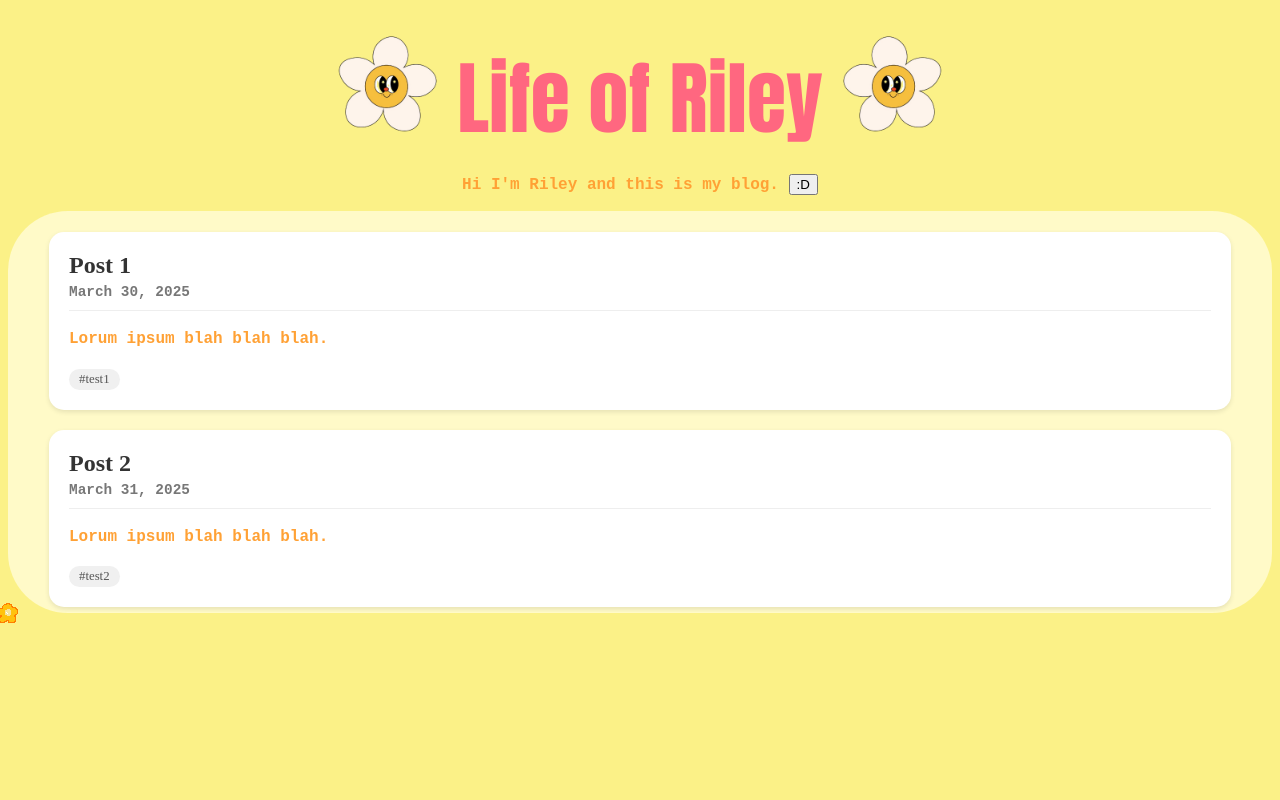
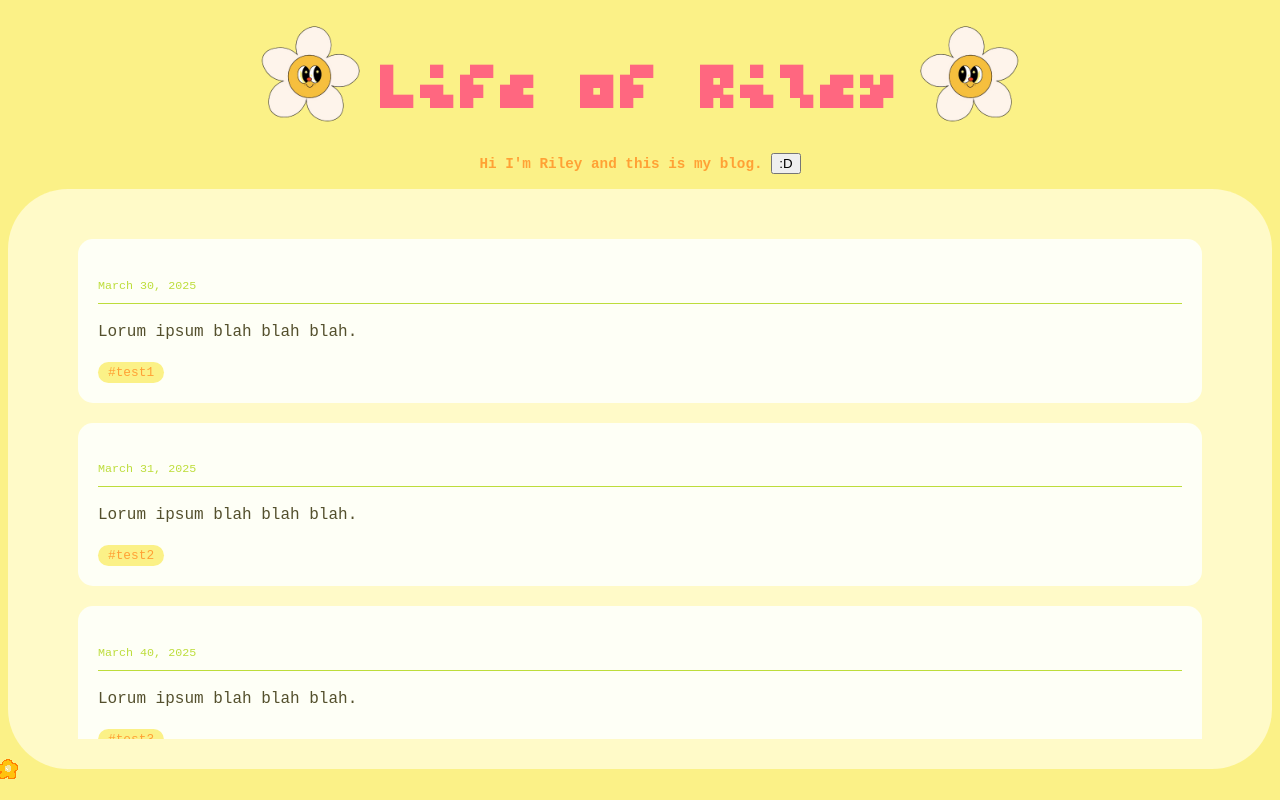
Before and after one commit to riforce/riforce.github.io, a plain HTML site: page index.html in a window 1280 px wide. Drawn offline with Linux system fonts and the light colour scheme.

Commit message:
customized fonts

```diff
--- a/app.css
+++ b/app.css
@@ -1,3 +1,32 @@
+/*font stuff*/
+@font-face {
+    font-family: 'Bytesized';
+    src: url('fonts/Bytesized-Regular.ttf') format('truetype');
+    font-weight: normal;
+    font-style: normal;
+}
+
+@font-face {
+    font-family: 'PressStart2P';
+    src: url('fonts/PressStart2P-Regular.ttf') format('truetype');
+    font-weight: normal;
+    font-style: normal;
+}
+
+@font-face {
+    font-family: 'VT323';
+    src: url('fonts/VT323-Regular.ttf') format('truetype');
+    font-weight: normal;
+    font-style: normal;
+}
+
+@font-face {
+    font-family: 'Silkscreen';
+    src: url('fonts/Silkscreen-Bold.ttf') format('truetype');
+    font-weight: normal;
+    font-style: normal;
+}
+
 /* formatting for headers & subheaders*/
 .title {
     text-align: center;
@@ -9,24 +38,28 @@
 }
 .subheader {
     text-align: center;
+    color:rgb(255, 161, 53);
+    font-size: 110%;
+    font-family: monospace;
+    font-weight: bold;
+    margin-bottom: 15px;
+    margin-top: 15px;
 }
 
 /*formatting the style of all different html text tags*/
 h1 {
     color : rgb(255, 103, 128);
-    font-family: Impact, Haettenschweiler, 'Arial Narrow Bold', sans-serif;
+    font-family: 'Bytesized';
     margin-bottom: 0;
     margin-top: 30px;
 }
 p {
-    color:rgb(255, 161, 53);
+    color:rgb(84, 80, 45);
     font-family: 'Courier New', Courier, monospace;
-    font-weight: bold;
 }
 body {
     background-color: rgb(251, 241, 135);
 }
-
 
 /* Custom Cursor Styles */
 body {
@@ -79,25 +112,21 @@ a, button, input {
 }
 /* Style for individual posts */
 .post {
-    background: white;
+    background: rgb(254, 255, 246);
     border-radius: 15px;
     padding: 20px;
     margin-bottom: 20px;
-    box-shadow: 0 2px 5px rgba(0, 0, 0, 0.1);
 }
 .post-header {
-    border-bottom: 1px solid #eee;
+    border-bottom: 1px solid #bddd3b;
     padding-bottom: 10px;
     margin-bottom: 15px;
 }
-.post-header h2 {
-    margin: 0 0 5px 0;
-    color: #333;
-}
 .post-date {
-    color: #777;
+    color: #bddd3b;
     font-size: 0.9em;
     margin: 0;
+    font-family: monospace;
 }
 .post-content {
     line-height: 1.6;
@@ -116,16 +145,17 @@ a, button, input {
 }
 .tag {
     display: inline-block;
-    background: #f0f0f0;
+    background: rgb(251, 241, 135);
     border-radius: 20px;
     padding: 3px 10px;
     margin-right: 5px;
     font-size: 0.8em;
-    color: #555;
+    font-family: 'Courier New', Courier, monospace;
+    color: rgb(255, 161, 53);
 }
 /* Custom scrollbar for the post container */
 .post-container::-webkit-scrollbar {
-    width: 8px;
+    width: 15px;
 }
 
 .post-container::-webkit-scrollbar-track {
@@ -134,13 +164,13 @@ a, button, input {
 }
 
 .post-container::-webkit-scrollbar-thumb {
-    background-color: #ccc;
-    border-radius: 10px;
+    background-color: rgb(255, 185, 196);
+    border-radius: 20px;
 }
 
 .post-zone {
-    padding: 1px;
-    height: 400px;
+    padding: 30px;
+    height: 520px;
     text-align: left;
     background:rgb(255, 250, 200);
     border-radius: 60px;
--- a/app.js
+++ b/app.js
@@ -5,17 +5,21 @@ console.log("script is loading!");
 const protoPosts = [
     {
         id:1,
-        title: "Post 1",
         date: "March 30, 2025",
         content: `<p> Lorum ipsum blah blah blah.</p>`,
         tags: ["test1"]
     },
     {
         id:2,
-        title: "Post 2",
         date: "March 31, 2025",
         content: `<p> Lorum ipsum blah blah blah.</p>`,
         tags: ["test2"]
+    },
+    {
+        id:3,
+        date: "March 40, 2025",
+        content: `<p> Lorum ipsum blah blah blah.</p>`,
+        tags: ["test3"]
     }
 ];
 
--- a/index.html
+++ b/index.html
@@ -13,8 +13,8 @@
     <img class="flower-guy" src="flower_guy.png" style="transform: scaleX(-1);">
 </div>
 <div class="subheader">
-    <p> Hi I'm Riley and this is my blog.
-         <button onclick="sillyButton()"> :D </button></p>
+    Hi I'm Riley and this is my blog.
+    <button onclick="sillyButton()"> :D </button>
 </div>
 
 <div class="post-zone"></div>
```
Also changed, not shown: fonts/Bytesized-Regular.ttf (added), fonts/PressStart2P-Regular.ttf (added), fonts/Silkscreen-Bold.ttf (added), fonts/Silkscreen-Regular.ttf (added), fonts/VT323-Regular.ttf (added).
